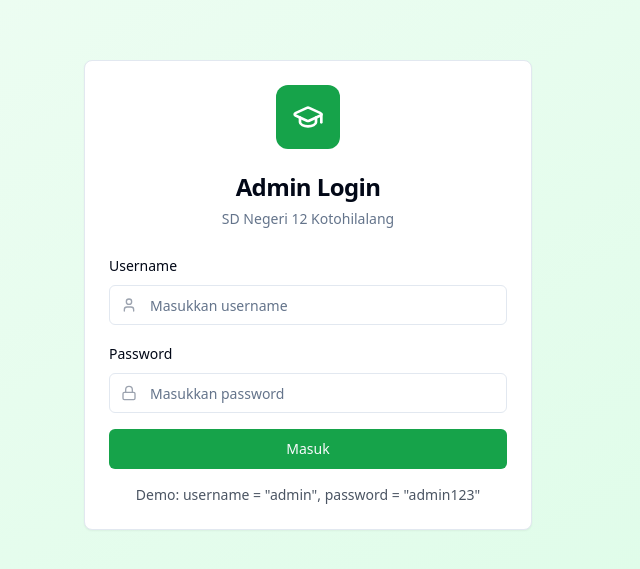
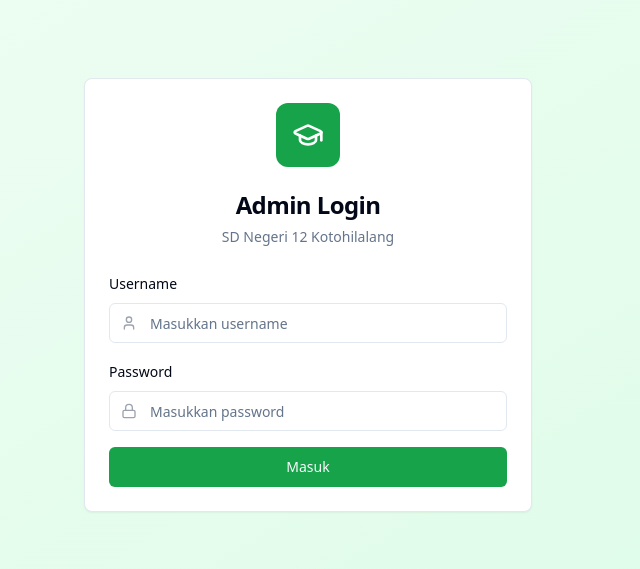
Before and after one commit to Fauzi122140106/SDN-12-KOTOHILALANG, a React (Vite) app: page /admin/login in a window 1280 px wide. Shown: the part 105-674 px from the top of the page, without its empty margins (332-972 px from the left). Built offline with nearby package versions, Linux system fonts and the light colour scheme.

Commit message:
penghapusan di tampilan admin

```diff
--- a/src/pages/admin/AdminLogin.tsx
+++ b/src/pages/admin/AdminLogin.tsx
@@ -93,9 +93,6 @@ const AdminLogin = () => {
               </Button>
             </form>
           </Form>
-          <div className="mt-4 text-center text-sm text-gray-600">
-            Demo: username = "admin", password = "admin123"
-          </div>
         </CardContent>
       </Card>
     </div>
```
